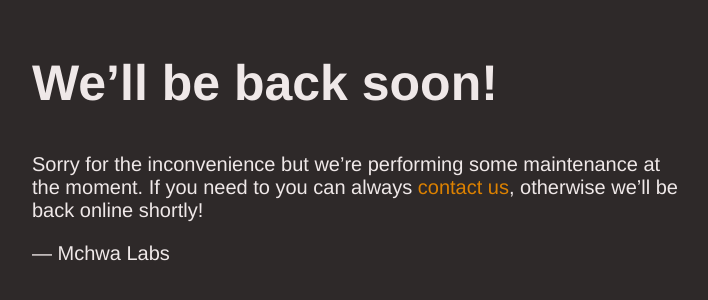
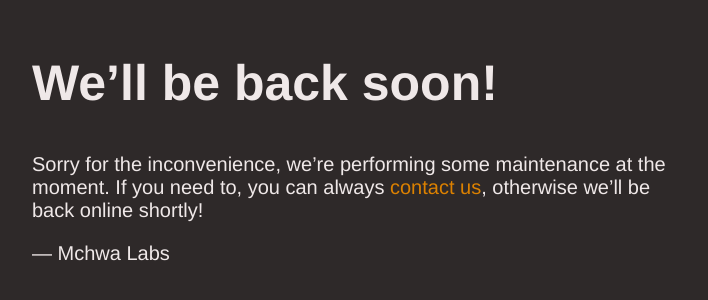
Before and after one commit to MchwaLabs/mchwalab.tech, a plain HTML site: page index.html in a window 1280 px wide. Shown: the part 146-446 px from the top of the page, without its empty margins (283-991 px from the left). Drawn offline with Linux system fonts and the light colour scheme.

Commit message:
Update index.html

```diff
--- a/index.html
+++ b/index.html
@@ -20,7 +20,7 @@
     <article>
         <h1>We&rsquo;ll be back soon!</h1>
         <div>
-            <p>Sorry for the inconvenience but we&rsquo;re performing some maintenance at the moment. If you need to you can always <a href="mailto:mchwalabs@gmail.com">contact us</a>, otherwise we&rsquo;ll be back online shortly!</p>
+            <p>Sorry for the inconvenience, we&rsquo;re performing some maintenance at the moment. If you need to, you can always <a href="mailto:mchwalabs@gmail.com">contact us</a>, otherwise we&rsquo;ll be back online shortly!</p>
             <p>&mdash; Mchwa Labs</p>
         </div>
     </article>
```
